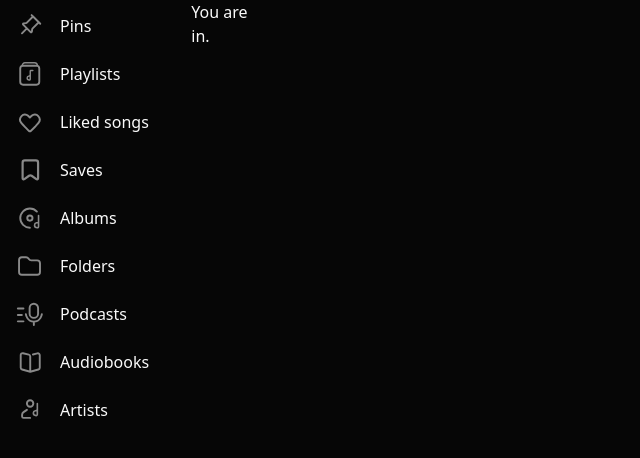
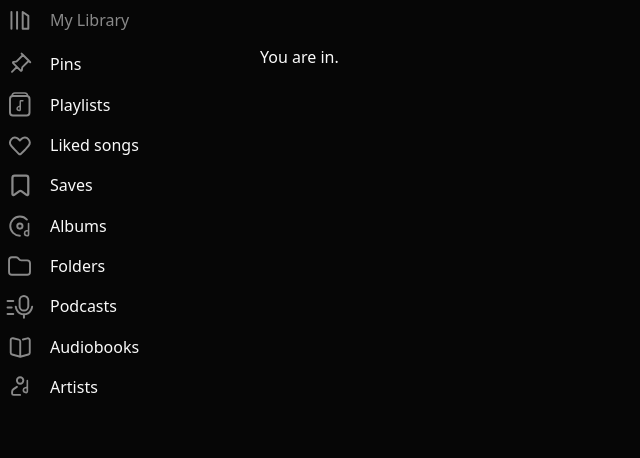
Before and after one commit to DFirenice/SpotifyRemix, a Next.js app in the folder client/: page / in a window 1280 px wide. Shown: the top 458 px of the page, without its empty margins (0-640 px from the left). Built offline with nearby package versions, Linux system fonts and the light colour scheme; a web font is replaced by a local one.

Commit message:
Layout skeleton

```diff
--- a/client/src/app/(app)/layout.tsx
+++ b/client/src/app/(app)/layout.tsx
@@ -1,6 +1,7 @@
 'use client'
 
 import { useRouter } from "next/navigation"
+import Navigation from '@/components/Navigation'
 import Drawer from "@/components/Drawer"
 
 const Layout = ({ children }: { children: React.ReactNode }) => {
@@ -9,9 +10,13 @@ const Layout = ({ children }: { children: React.ReactNode }) => {
     const authorized = true
     if (authorized) {
         return (
-            <main className="flex inline-flex">
-                <Drawer />
-                { children }
+            <main className='grid template-area-app gap-y-1 gap-x-2.5 h-dvh'
+            >
+                <Navigation className="grid-area-header" />
+                <Drawer className="grid-area-aside" />
+                <section className="overflow-y-auto">
+                    { children }
+                </section>
             </main>
         )
     }
--- a/client/src/app/globals.css
+++ b/client/src/app/globals.css
@@ -3,6 +3,19 @@
 @theme {
     --color-dp-0: #060606;
     --color-dp-1: #131313;
+    --color-fg-primary: #E0E0E0;
+    --color-fg-secondary: #898989;
     --color-accent-default: #E0E0E0;
     --color-accent-gray: #333842;
 }
+
+@layer utilities {
+    .template-area-app {
+        grid:
+            "header header header" auto
+            "aside . ." 1fr
+            / minmax(250px, auto) 1fr 1fr;
+    }
+    .grid-area-header { grid-area: header; }
+    .grid-area-aside { grid-area: aside; }
+}
--- a/client/src/components/Drawer.tsx
+++ b/client/src/components/Drawer.tsx
@@ -1,13 +1,16 @@
 import { menuList as DMenuList } from '@/data/Drawer'
 import DrawerItem from "@/components/ui/DrawerItem"
 
-const Drawer = () => {
+const Drawer = ({ ...props }) => {
     return (
-        <div className="
-            h-screen px-2.5 py-1.5
-            flex flex-col gap-2
-            w-full w-max-[clamp(15.625rem, 13.216rem + 12.05vw, 22.25rem)]
-        ">
+        <div
+            className="
+                h-screen px-2.5 py-1.5
+                flex flex-col gap-2
+                w-[248px] max-width-[14dvw]
+            "
+            {...props}
+        >
             { DMenuList.map(({ text, iconId }, i) => {
                 return (
                     <DrawerItem
--- /dev/null
+++ b/client/src/components/Navigation.tsx
@@ -0,0 +1,17 @@
+import DrawerItem from "@/components/ui/DrawerItem"
+
+const Navigation = ({ ...props }) => {
+    return (
+        <header
+            className="w-dvw h-fit"
+            { ...props }
+        >
+            <DrawerItem
+                content={<span className="text-fg-secondary">My Library</span>}
+                icon="library"
+            />
+        </header>
+    )
+}
+
+export default Navigation
--- a/client/src/components/ui/DrawerItem.tsx
+++ b/client/src/components/ui/DrawerItem.tsx
@@ -15,13 +15,13 @@ const DrawerItem = (
             className="
                 flex flex-row gap-2.5 items-center
                 text-left no-underline cursor-pointer
-                w-full h-fit rounded-xl pr-3 hover:bg-dp-1
+                w-full h-fit rounded-md pr-3 hover:bg-dp-1
                 select-none
             "
             { ...(action && { onclick: action }) }
             { ...(link && { href: link || '' }) } // Add error toast
         >
-            <Icon id={icon} />
+            <Icon id={icon} size="large" />
             <div>{content}</div>
         </a>
     )
--- a/client/src/components/ui/Icon.tsx
+++ b/client/src/components/ui/Icon.tsx
@@ -10,21 +10,24 @@ const Icon = (
     }
 ) => {
     const icon = icons[id] as Ticons || null
-    // const sizes = {
-    //     'small': 12,
-    //     'default': 16,
-    //     'large': 24
-    // }
+    const sizeRation = {
+        'small': 24,
+        'default': 32,
+        'large': 40
+    }[size] || 0
 
     if (icon) {
         return (
-            <div className="flex min-w-10 min-h-10 relative pointer-events-none">
+            <div className="
+                flex justify-center items-center
+                relative pointer-events-none
+                w-fit h-fit
+            ">
                 <Image
                     src={icon}
                     alt={id}
-                    fill
-                    // height={sizes[size]}
-                    // width={sizes[size]}
+                    height={sizeRation}
+                    width={sizeRation}
                 />
             </div>
         )
```
